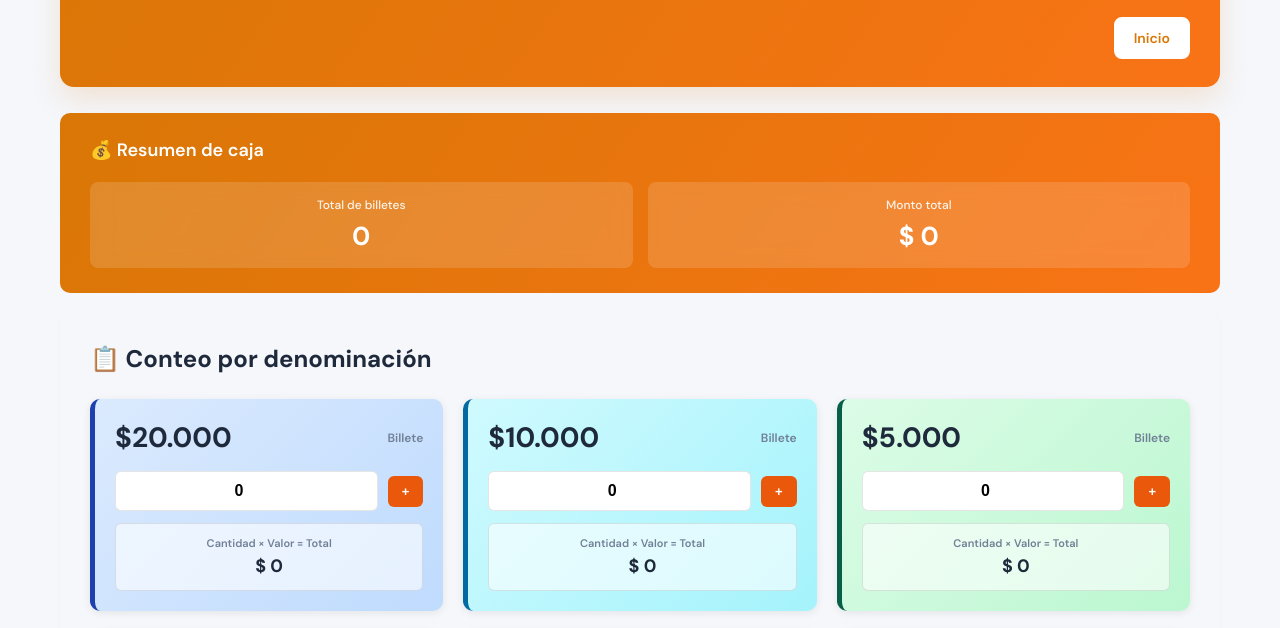
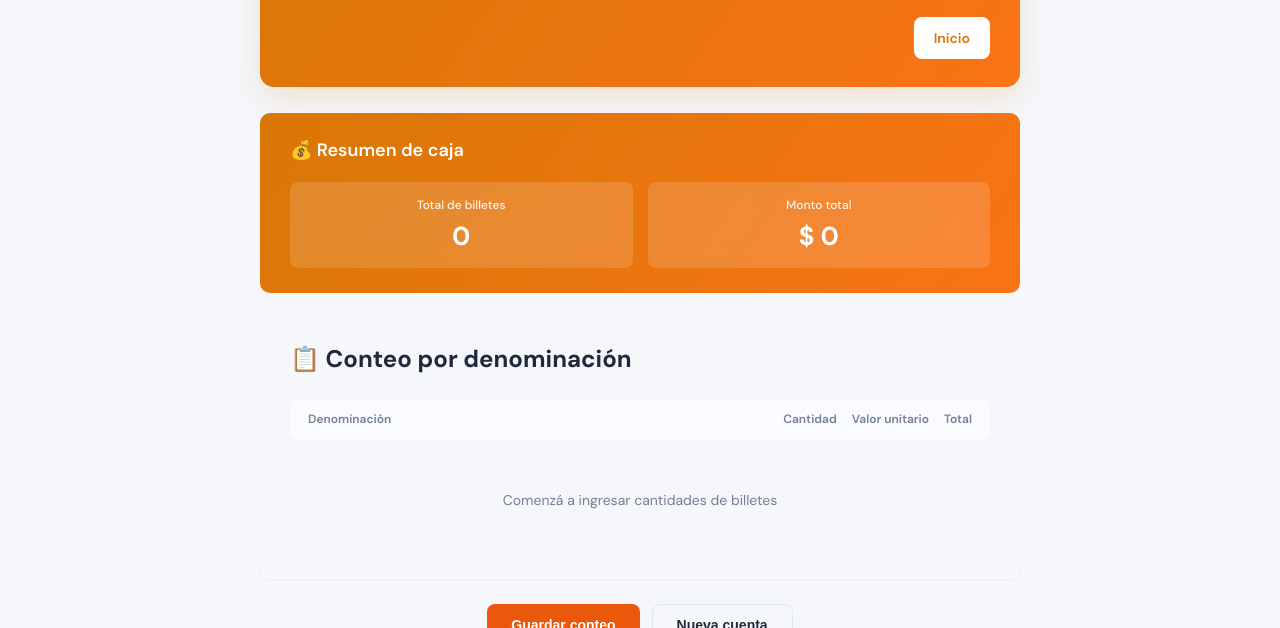
Before and after one commit to ginopaolodetle-commits/ventasystock, a plain HTML site: page contador-billetes.html in a window 1280 px wide. Shown: the part 160-788 px from the top of the page. Drawn offline with Linux system fonts and the light colour scheme.

Commit message:
Actualizar contador de billetes: agregar tabla con totales y suma de cantidades

```diff
--- a/contador-billetes.html
+++ b/contador-billetes.html
@@ -14,7 +14,7 @@
     :root{--canvas:#f5f7fb;--ink:#1e293b;--muted:#718096;--line:#e2e8f0;--accent:#ea580c;--accent-bg:#fff5f0;--danger:#b64a43}
     *{box-sizing:border-box}
     body{margin:0;background:var(--canvas);font-family:'DM Sans',sans-serif;color:var(--ink)}
-    main{padding:20px;max-width:1200px;margin:0 auto}
+    main{padding:20px;max-width:800px;margin:0 auto}
     .topbar{background:linear-gradient(125deg,#d97706,#f97316);border-radius:14px;padding:28px 30px;margin-bottom:26px;box-shadow:0 12px 30px rgba(217,119,6,.16)}
     .topbar>div:first-child{margin-bottom:20px}
     .topbar .kicker{color:#fed7aa;margin:0;font-size:12px;font-weight:600;letter-spacing:1px}
@@ -30,8 +30,8 @@
     .button.secondary:hover{background:var(--canvas)}
     .container{background:var(--surface);border-radius:10px;padding:30px;box-shadow:0 1px 3px rgba(0,0,0,0.05);margin-bottom:20px}
     .container h2{margin:0 0 25px;font-size:24px;color:var(--ink)}
-    .bills-grid{display:grid;grid-template-columns:repeat(auto-fit,minmax(280px,1fr));gap:20px;margin-bottom:30px}
-    .bill-card{background:linear-gradient(135deg,#fef3c7,#fde68a);border-radius:10px;padding:20px;border-left:5px solid var(--accent);box-shadow:0 2px 8px rgba(0,0,0,0.08)}
+    .bills-list{display:flex;flex-direction:column;gap:12px}
+    .bill-card{background:linear-gradient(135deg,#fef3c7,#fde68a);border-radius:10px;padding:18px;border-left:5px solid var(--accent);box-shadow:0 2px 8px rgba(0,0,0,0.08);display:grid;grid-template-columns:1fr auto;gap:15px;align-items:center}
     .bill-card.bill-20000{border-left-color:#1e40af;background:linear-gradient(135deg,#dbeafe,#bfdbfe)}
     .bill-card.bill-10000{border-left-color:#0369a1;background:linear-gradient(135deg,#cffafe,#a5f3fc)}
     .bill-card.bill-5000{border-left-color:#065f46;background:linear-gradient(135deg,#dcfce7,#bbf7d0)}
@@ -42,17 +42,17 @@
     .bill-card.bill-50{border-left-color:#4c0519;background:linear-gradient(135deg,#fbcfe8,#f9a8d4)}
     .bill-card.bill-20{border-left-color:#172554;background:linear-gradient(135deg,#e0e7ff,#c7d2fe)}
     .bill-card.bill-10{border-left-color:#1f2937;background:linear-gradient(135deg,#f3f4f6,#e5e7eb)}
-    .bill-denomination{display:flex;justify-content:space-between;align-items:center;margin-bottom:15px}
-    .bill-denomination .value{font-size:28px;font-weight:700;color:var(--ink)}
-    .bill-denomination .label{font-size:12px;color:var(--muted);font-weight:600}
-    .bill-controls{display:flex;gap:10px;align-items:center;margin-bottom:12px}
-    .bill-controls input{flex:1;padding:10px 12px;border:1px solid rgba(0,0,0,0.1);border-radius:6px;font-size:16px;font-weight:600;text-align:center}
+    .bill-info{display:flex;justify-content:space-between;align-items:center}
+    .bill-denomination{font-size:28px;font-weight:700;color:var(--ink)}
+    .bill-label{font-size:12px;color:var(--muted);font-weight:600}
+    .bill-controls{display:flex;gap:10px;align-items:center}
+    .bill-controls input{width:80px;padding:8px 12px;border:1px solid rgba(0,0,0,0.1);border-radius:6px;font-size:16px;font-weight:600;text-align:center}
     .bill-controls input:focus{outline:none;box-shadow:0 0 0 3px rgba(234,88,12,0.2)}
     .bill-controls button{padding:8px 14px;background:var(--accent);color:#fff;border:none;border-radius:6px;cursor:pointer;font-weight:600;font-size:13px;transition:all 0.2s}
     .bill-controls button:hover{background:#c2410c}
-    .bill-total{background:rgba(255,255,255,0.6);padding:12px;border-radius:6px;text-align:center;border:1px solid rgba(0,0,0,0.1)}
-    .bill-total .label{display:block;font-size:11px;color:var(--muted);margin-bottom:4px;font-weight:600}
-    .bill-total .amount{display:block;font-size:18px;font-weight:700;color:var(--ink)}
+    .bill-total{text-align:right}
+    .bill-total .label{display:block;font-size:10px;color:var(--muted);margin-bottom:3px;font-weight:600}
+    .bill-total .amount{display:block;font-size:16px;font-weight:700;color:var(--ink)}
     .summary-section{background:linear-gradient(125deg,#d97706,#f97316);border-radius:10px;padding:25px 30px;color:#fff;margin-bottom:20px}
     .summary-section h3{margin:0 0 20px;font-size:18px;font-weight:600}
     .summary-grid{display:grid;grid-template-columns:repeat(auto-fit,minmax(200px,1fr));gap:15px}
@@ -63,15 +63,26 @@
     .actions button{padding:12px 24px}
     .notice{padding:15px;border-radius:8px;background:#dcfce7;border-left:4px solid #22c55e;color:#166534;font-size:13px;margin-bottom:20px}
     .notice.success{background:#dcfce7;border-left-color:#22c55e;color:#166534}
+    .empty-state{text-align:center;padding:40px 20px;color:var(--muted);font-size:14px}
+    .table-header{display:grid;grid-template-columns:1fr auto auto auto;gap:15px;padding:12px 18px;background:#fafbff;border-radius:8px;margin-bottom:12px;font-weight:600;font-size:12px;color:var(--muted)}
+    .bill-row{display:grid;grid-template-columns:1fr auto auto auto;gap:15px;align-items:center}
+    .bill-row-denomination{font-size:16px;font-weight:700;color:var(--ink)}
+    .bill-row-value{text-align:center;font-weight:600}
+    .bill-row-total{text-align:right;font-weight:600}
+    .total-row{display:grid;grid-template-columns:1fr auto auto auto;gap:15px;padding:15px 18px;background:linear-gradient(125deg,#d97706,#f97316);border-radius:8px;margin-top:15px;color:#fff;font-weight:700}
+    .total-row .label{text-align:right}
+    .total-row .value{text-align:center;font-size:18px}
+    .total-row .amount{text-align:right;font-size:18px}
     @media(max-width:768px){
       .topbar{padding:20px;border-radius:11px;margin-bottom:20px}
       .topbar h1{font-size:28px}
       .topbar .top-actions{justify-content:center}
-      .bills-grid{grid-template-columns:1fr}
       .container{padding:20px}
       .summary-grid{grid-template-columns:1fr}
       .actions{flex-direction:column}
       .actions button{width:100%}
+      .table-header,.bill-row,.total-row{grid-template-columns:1fr auto}
+      .bill-row-total,.total-row .amount{display:none}
     }
   </style>
 </head>
@@ -104,7 +115,17 @@
 
     <div class="container">
       <h2>📋 Conteo por denominación</h2>
-      <div class="bills-grid" id="bills-container"></div>
+      <div class="table-header">
+        <div>Denominación</div>
+        <div>Cantidad</div>
+        <div>Valor unitario</div>
+        <div>Total</div>
+      </div>
+      <div class="bills-list" id="bills-container"></div>
+      <div id="total-row-container"></div>
+      <div class="empty-state" id="empty-state">
+        Comenzá a ingresar cantidades de billetes
+      </div>
     </div>
 
     <div class="actions">
@@ -169,38 +190,58 @@
 
     function render() {
       const container = document.querySelector('#bills-container');
+      const emptyState = document.querySelector('#empty-state');
+      const totalRowContainer = document.querySelector('#total-row-container');
       container.innerHTML = '';
+      totalRowContainer.innerHTML = '';
 
-      billDenominations.forEach(bill => {
+      // Filtrar solo billetes con cantidad > 0
+      const activeBills = billDenominations.filter(bill => (state.counts[bill.value] || 0) > 0);
+
+      if (activeBills.length === 0) {
+        emptyState.style.display = 'block';
+        return;
+      } else {
+        emptyState.style.display = 'none';
+      }
+
+      let totalBills = 0;
+      let totalAmount = 0;
+
+      activeBills.forEach(bill => {
         const quantity = state.counts[bill.value] || 0;
         const subtotal = quantity * bill.value;
+        totalBills += quantity;
+        totalAmount += subtotal;
 
-        const card = document.createElement('div');
-        card.className = `bill-card bill-${bill.value}`;
-        card.innerHTML = `
-          <div class="bill-denomination">
-            <span class="value">${bill.label}</span>
-            <span class="label">Billete</span>
-          </div>
-          <div class="bill-controls">
+        const row = document.createElement('div');
+        row.className = 'bill-row';
+        row.innerHTML = `
+          <div class="bill-row-denomination">${bill.label}</div>
           <input
             type="number"
             value="${quantity}"
             min="0"
             data-value="${bill.value}"
-              class="bill-input"
+            class="bill-input bill-row-value"
             placeholder="0"
           >
-            <button class="increment-btn" data-value="${bill.value}">+</button>
-          </div>
-          <div class="bill-total">
-            <span class="label">Cantidad × Valor = Total</span>
-            <span class="amount">${money(subtotal)}</span>
-          </div>
+          <div class="bill-row-value">${money(bill.value)}</div>
+          <div class="bill-row-total">${money(subtotal)}</div>
         `;
+        container.appendChild(row);
+      });
 
-        container.appendChild(card);
-      });
+      // Fila de totales
+      const totalRow = document.createElement('div');
+      totalRow.className = 'total-row';
+      totalRow.innerHTML = `
+        <div style="font-size:14px;">TOTAL</div>
+        <div class="value">${totalBills}</div>
+        <div></div>
+        <div class="amount">${money(totalAmount)}</div>
+      `;
+      totalRowContainer.appendChild(totalRow);
 
       attachEventListeners();
       updateSummary();
@@ -222,15 +263,6 @@
           const quantity = Math.max(0, parseInt(e.target.value) || 0);
           state.counts[value] = quantity;
           updateSummary();
-        });
-      });
-
-      document.querySelectorAll('.increment-btn').forEach(btn => {
-        btn.addEventListener('click', (e) => {
-          const value = parseInt(e.target.dataset.value);
-          state.counts[value]++;
-          save();
-          render();
         });
       });
     }
```
Lines whose indentation alone changed are shown as unchanged.
